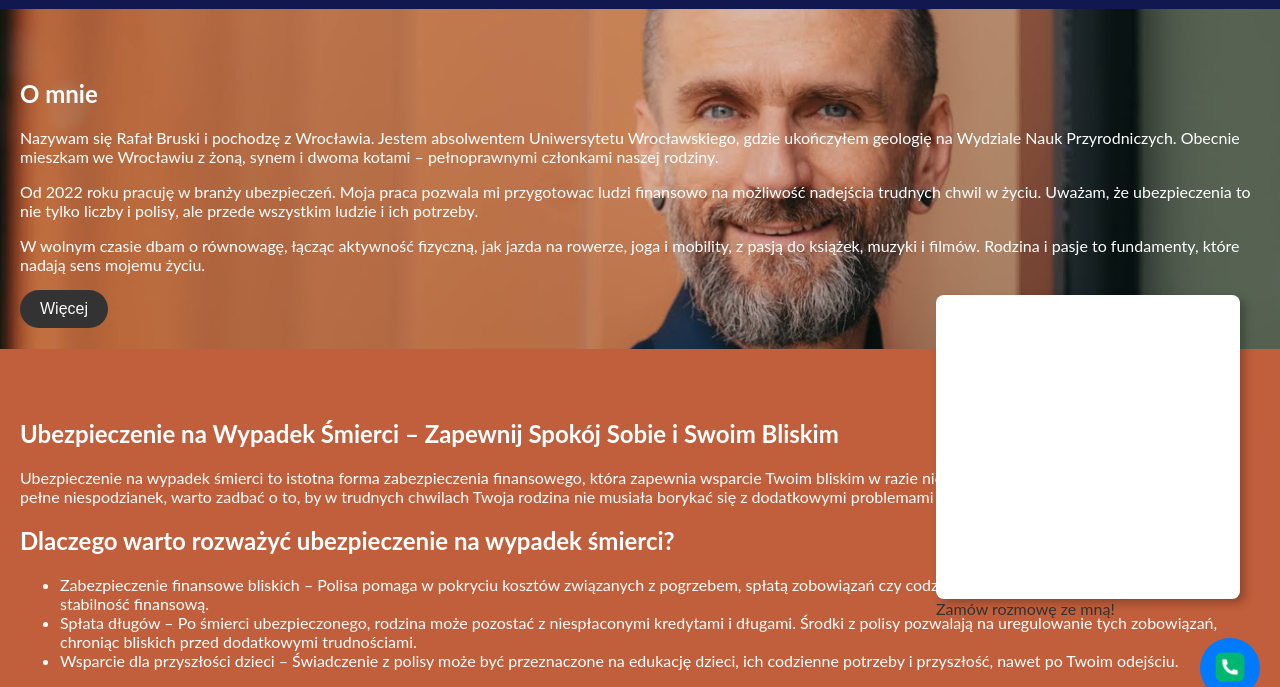
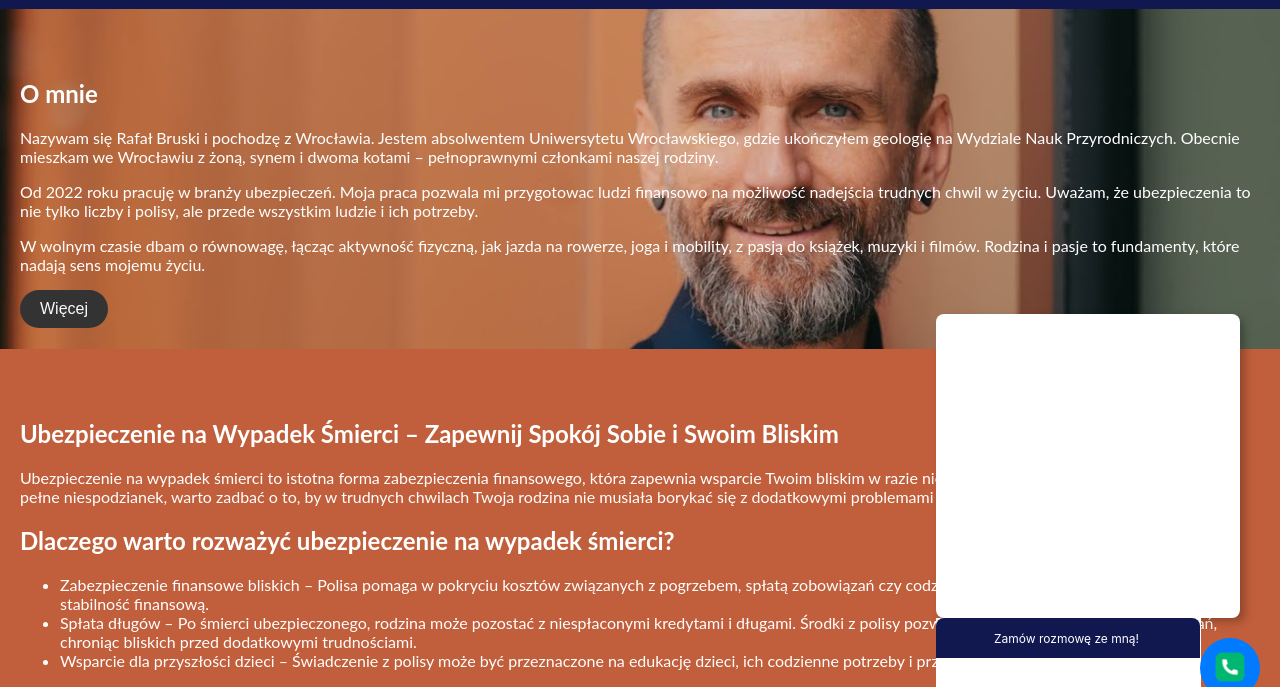
Before and after one commit to bruseman1/ubezpieczenia, a plain HTML site: page index.html in a window 1280 px wide. Both pictures are taken after a click on the button 1230 px from the left and 750 px from the top of the page. Shown: the part 82-769 px from the top of the page. Drawn offline with Linux system fonts and the light colour scheme.

Commit message:
Update styles.css

```diff
--- a/styles.css
+++ b/styles.css
@@ -1,4 +1,35 @@
 /* General Styles */
+
+.contact-form-header
+{
+background-color:#ffffff;
+height:265px;
+width:265px;
+padding:0px;
+position:absolute;
+}
+.header-background
+{
+background-color:#11174f;
+height:40px;
+width:264px;
+border-radius:8px 8px 0px 0px;
+}
+.header-title
+{
+color:#ffffff;
+text-align:left;
+vertical-align:text-top;
+font-size:12px;
+font-family:Inter;
+line-height:auto;
+border-style:hidden;
+outline:none;
+left:58px;
+top:13px;
+position:absolute;
+width:148px;
+}
 
 .phone-button-container {
     position: fixed;
```
